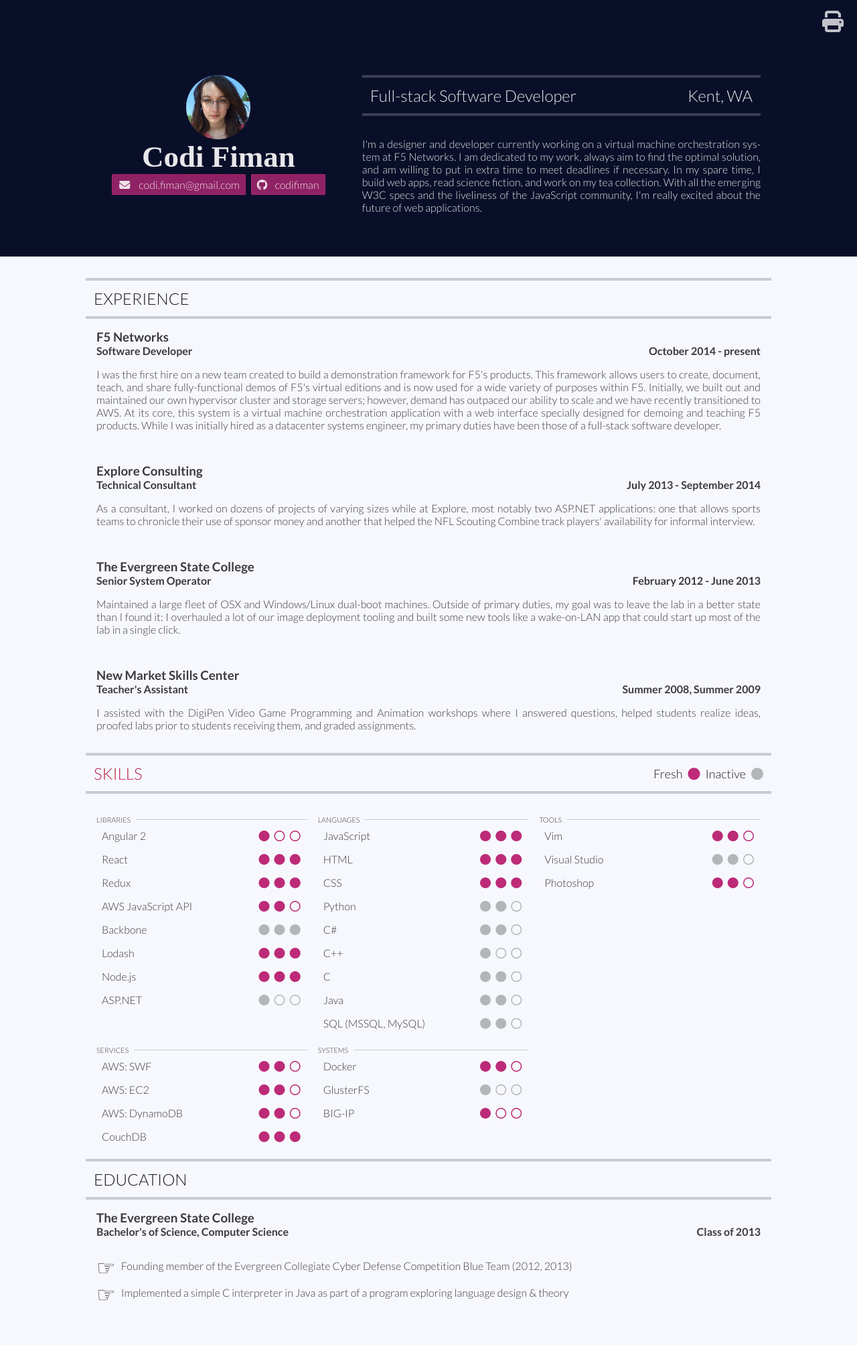
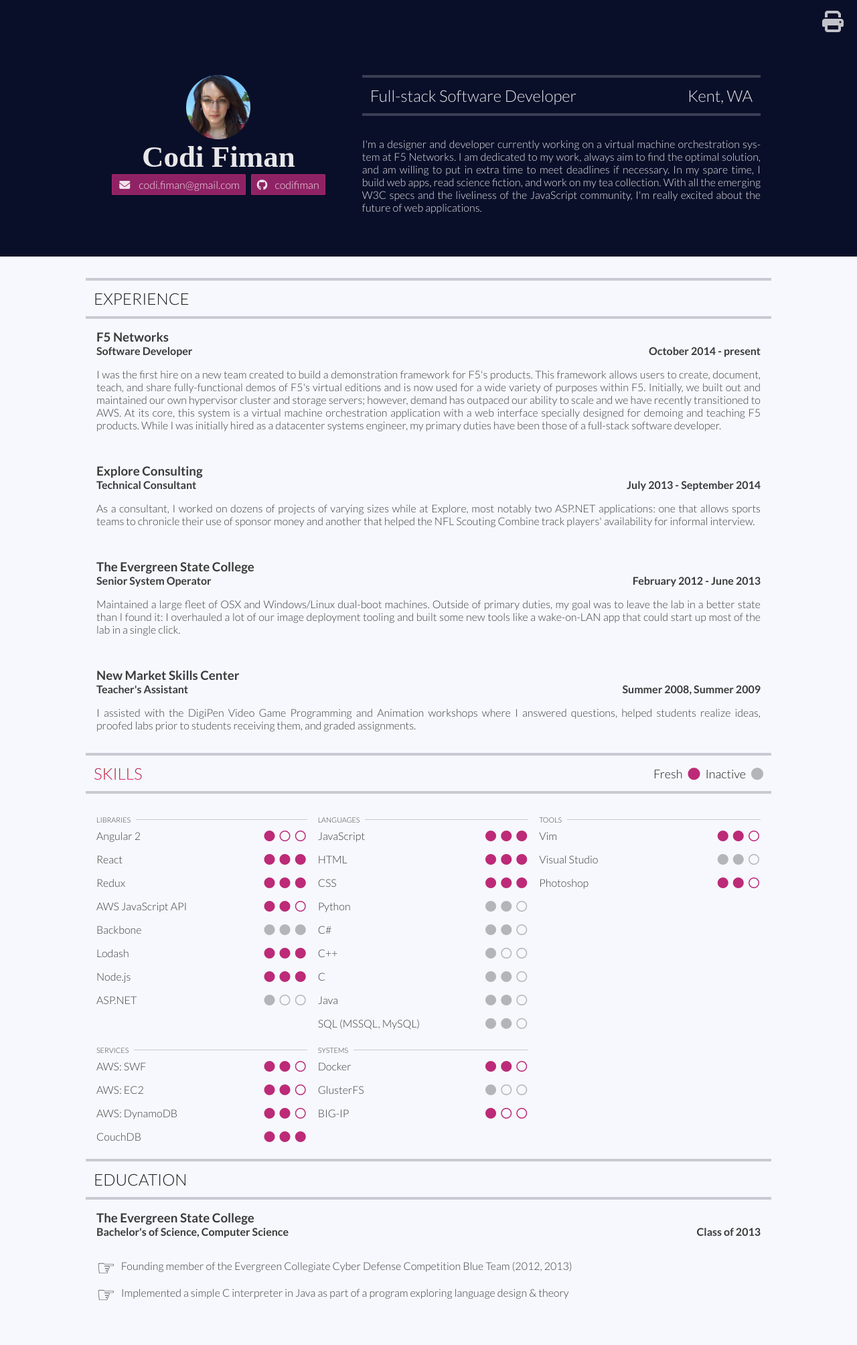
Before and after one commit to codifiman/codifiman.github.io, a Jekyll site: the page built from index.html, in a window 1280 px wide. Shown: the whole page at 67% size. Built offline with Jekyll 4.4.1, drawn with Linux system fonts in a browser that asks for light colours; nearby versions of some CDN libraries; some web fonts are replaced.

Commit message:
Remove extra LR padding on skills

```diff
--- a/_sass/chart.scss
+++ b/_sass/chart.scss
@@ -45,7 +45,7 @@
 
   .skill {
     display: flex;
-    padding: 0.5rem;
+    padding: 0.5rem 0;
 
     @include screen(small) {
       &:not(:last-child) {
```
